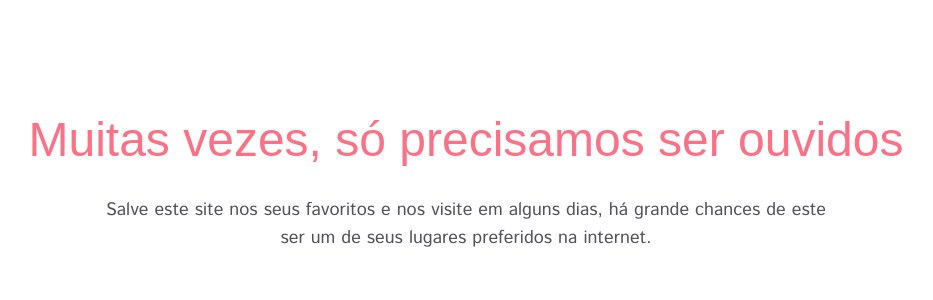
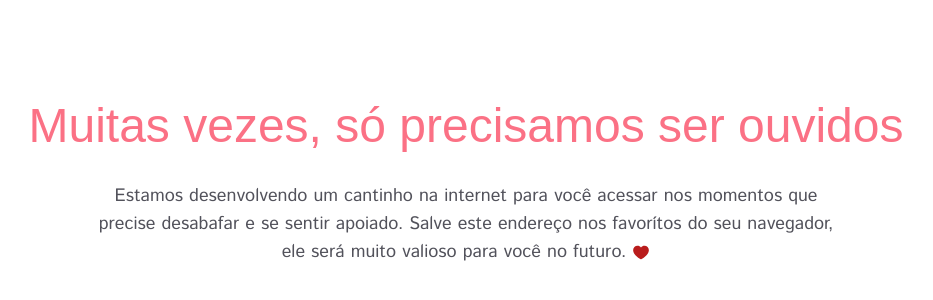
Before and after one commit to ygorevaldt/desabafo-anonimo, a Next.js app: page / in a window 1280 px wide. Shown: the part 216-516 px from the top of the page, without its empty margins (174-1107 px from the left). Built offline with nearby package versions, Linux system fonts and the light colour scheme.

Commit message:
altera frase da página home

```diff
--- a/src/app/page.tsx
+++ b/src/app/page.tsx
@@ -1,4 +1,5 @@
 import { Istok_Web } from "next/font/google";
+import { PiHeartFill } from "react-icons/pi";
 
 const istokWeb = Istok_Web({ weight: "400", subsets: ["latin"] });
 
@@ -22,8 +23,10 @@ export default function Home() {
             ${istokWeb.className} text-zinc-600 text-lg text-center
           `}
         >
-          Salve este site nos seus favoritos e nos visite em alguns dias, há
-          grande chances de este ser um de seus lugares preferidos na internet.
+          Estamos desenvolvendo um cantinho na internet para você acessar nos
+          momentos que precise desabafar e se sentir apoiado. Salve este
+          endereço nos favorítos do seu navegador, ele será muito valioso para
+          você no futuro. <PiHeartFill className="text-red-700 inline-block" />
         </p>
       </main>
     </article>
```
